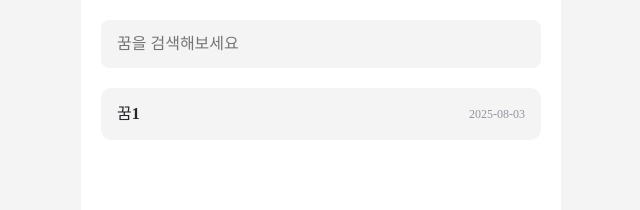
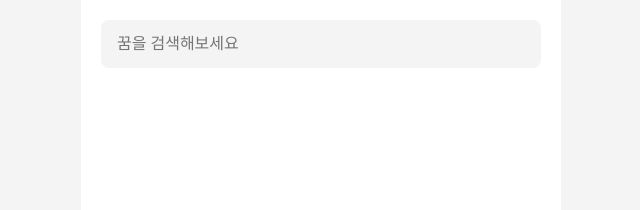
Before and after one commit to 11highton/fe, a React (Vite) app: page /search in a window 1280 px wide. Shown: the top 210 px of the page, without its empty margins (319-959 px from the left). Built offline with nearby package versions, Linux system fonts and the light colour scheme; a web font is replaced by a local one.

Commit message:
complete!

```diff
--- a/src/hooks/useHome.ts
+++ b/src/hooks/useHome.ts
@@ -1,6 +1,6 @@
 import { useEffect, useState } from "react";
 import HttpService from "./useHttp";
-import { postRes, type Post } from "../schemas/post";
+import { postListRes, type Post } from "../schemas/post";
 import { meRes } from "../schemas/auth";
 import type { Me } from "../schemas/auth";
 
@@ -14,7 +14,7 @@ const useHome = () => {
         if(data) setMe(data)
     }
     const getPosts = async () => {
-        const { data } = await http.get(`/posts/user/${me?.id}`, postRes)
+        const { data } = await http.get(`/posts/user/${me?.id}`, postListRes)
         if(data) setPosts(data)
     }
 
--- /dev/null
+++ b/src/hooks/useSearch.ts
@@ -0,0 +1,24 @@
+import HttpService from "./useHttp";
+import { postListRes, type Post } from "../schemas/post";
+import { useState } from "react";
+
+const useSearch = () => {
+    const http = new HttpService()
+    const [posts, setPosts] = useState<Post[]>([])
+    const [query, setQuery] = useState("")
+
+    const searchPosts = async () => {
+        const { data } = await http.get(`/posts/search?q=${query}`, postListRes)
+        if(data) setPosts(data)
+    }
+
+    return {
+        posts,
+        setPosts,
+        query,
+        setQuery,
+        searchPosts,
+    }
+}
+
+export default useSearch
--- a/src/schemas/post.ts
+++ b/src/schemas/post.ts
@@ -27,6 +27,7 @@ export const postRes = z.object({
     categories: z.array(Category),
     createdAt: z.string(),
 })
+export const postListRes = z.array(postRes)
 
 export type Content = z.infer<typeof Content>
 export type Post = z.infer<typeof postRes>
--- a/src/ui/pages/Search.tsx
+++ b/src/ui/pages/Search.tsx
@@ -8,20 +8,29 @@ import Image from "../components/core/Image";
 import Icon from "../components/core/Icon";
 import Item from "../components/item";
 import TextField from "../components/textfield";
+import useSearch from "../../hooks/useSearch";
+import { useNavigate } from "react-router-dom";
 
 const Search = () => {
     const theme = useTheme()
+    const navigate = useNavigate()
+    const { posts, setPosts, query, setQuery, searchPosts } = useSearch()
 
     return (
         <VStack w="100%" h="100%" align="c" bgColor={theme.colors.bgRegular}>
             <VStack w="100%" h="100%" maxw="480px" p={20} bgColor={theme.colors.bgWeak}>
                 <TextField
-                    value=""
+                    value={query}
                     hint="꿈을 검색해보세요"
-                    setValue={() => {}}
+                    setValue={setQuery}
+                    onEnter={() => {
+                        searchPosts()
+                    }}
                 />
-                <VStack pv={20}>
-                    <Item title="꿈1" time="2025-08-03"/>
+                <VStack flex={1} pv={20}>
+                    {posts.map((post) => (
+                        <Item key={post.id} title={post.title} time={post.createdAt} onClick={() => navigate(`/post/${post.id}`)}/>
+                    ))}
                 </VStack>
             </VStack>
         </VStack>
```
